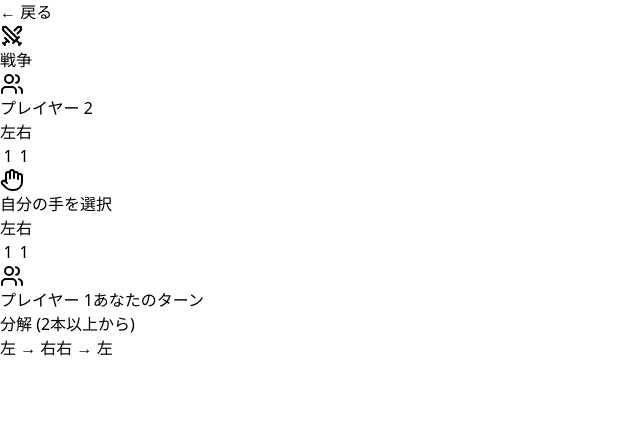
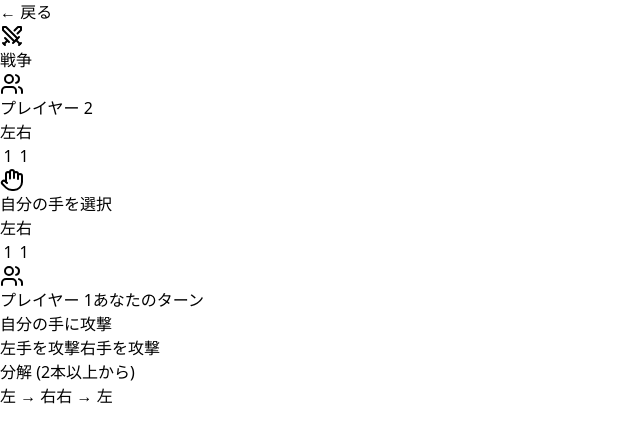
Before and after one commit to asitacomp/chopsticks-game, a React (Vite) app: page / in a window 1280 px wide. Both pictures are taken after a click on the button "友達と対戦". Shown: the top 442 px of the page, without its empty margins (0-640 px from the left). Built offline with nearby package versions, Linux system fonts and the light colour scheme.

Commit message:
Site icon and name fix and self-attack fix

```diff
--- a/src/App.jsx
+++ b/src/App.jsx
@@ -333,6 +333,42 @@ export default function ChopsticksGame() {
     checkWinner(newState);
   };
 
+  const selfAttack = (targetHand) => {
+    if (gameState.winner || gameState.phase !== 'playing') return;
+    if (!gameState.selectedHand) return;
+
+    const [attackPlayer, attackHand] = gameState.selectedHand.split('-');
+
+    if (gameMode === 'online' && parseInt(attackPlayer) !== myPlayer) return;
+    if (gameMode === 'local' && opponentType === 'human' && parseInt(attackPlayer) !== gameState.currentPlayer) return;
+    if (gameMode === 'local' && opponentType === 'cpu' && parseInt(attackPlayer) !== 1) return;
+
+    // 同じ手への攻撃は不可
+    if (targetHand === attackHand) return;
+
+    const attackFingers = gameState[`player${attackPlayer}`][attackHand];
+    const targetFingers = gameState[`player${attackPlayer}`][targetHand];
+
+    if (attackFingers === 0 || attackFingers >= 5 || targetFingers === 0 || targetFingers >= 5) return;
+
+    let newFingers = targetFingers + attackFingers;
+    if (newFingers >= 5) {
+      newFingers = 0;
+    }
+
+    const newState = {
+      ...gameState,
+      [`player${attackPlayer}`]: {
+        ...gameState[`player${attackPlayer}`],
+        [targetHand]: newFingers
+      },
+      selectedHand: null,
+      currentPlayer: gameState.currentPlayer === 1 ? 2 : 1
+    };
+
+    checkWinner(newState);
+  };
+
   const transfer = (fromHand, toHand) => {
     if (gameState.winner || gameState.phase !== 'playing') return;
 
@@ -442,9 +478,12 @@ export default function ChopsticksGame() {
     return (
       <button
         onClick={() => {
-          if (isMyTurn && !isDead) {
+          const [attackPlayer] = gameState.selectedHand ? gameState.selectedHand.split('-') : [null];
+          const isSelfAttack = gameState.selectedHand && parseInt(attackPlayer) === player;
+
+          if (isMyTurn && !isDead && !isSelfAttack) {
             selectHand(player, hand);
-          } else if (gameState.selectedHand && !isDead) {
+          } else if (gameState.selectedHand && !isDead && !isSelfAttack) {
             attack(player, hand);
           }
         }}
@@ -803,7 +842,27 @@ export default function ChopsticksGame() {
         {((gameMode === 'online' && myPlayer && gameState.currentPlayer === myPlayer) ||
           (gameMode === 'local' && opponentType === 'cpu' && gameState.currentPlayer === 1) ||
           (gameMode === 'local' && opponentType === 'human')) && !gameState.winner && (
-          <div className="mt-4 p-3 bg-slate-800 rounded-lg">
+          <div className="mt-4 space-y-3">
+            <div className="p-3 bg-slate-800 rounded-lg">
+              <div className="text-xs text-center mb-2 text-gray-300">自分の手に攻撃</div>
+              <div className="flex justify-center gap-3">
+                <button
+                  onClick={() => selfAttack('left')}
+                  className="px-3 py-2 bg-red-600 rounded-lg text-sm hover:bg-red-700 disabled:opacity-50"
+                  disabled={!gameState.selectedHand}
+                >
+                  左手を攻撃
+                </button>
+                <button
+                  onClick={() => selfAttack('right')}
+                  className="px-3 py-2 bg-red-600 rounded-lg text-sm hover:bg-red-700 disabled:opacity-50"
+                  disabled={!gameState.selectedHand}
+                >
+                  右手を攻撃
+                </button>
+              </div>
+            </div>
+            <div className="p-3 bg-slate-800 rounded-lg">
               <div className="text-xs text-center mb-2 text-gray-300">分解 (2本以上から)</div>
               <div className="flex justify-center gap-3">
                 <button
@@ -830,6 +889,7 @@ export default function ChopsticksGame() {
                 </button>
               </div>
             </div>
+          </div>
         )}
       </div>
     </div>
```
Also changed, not shown: index.html (+4 -3 lines). Lines whose indentation alone changed are shown as unchanged.
